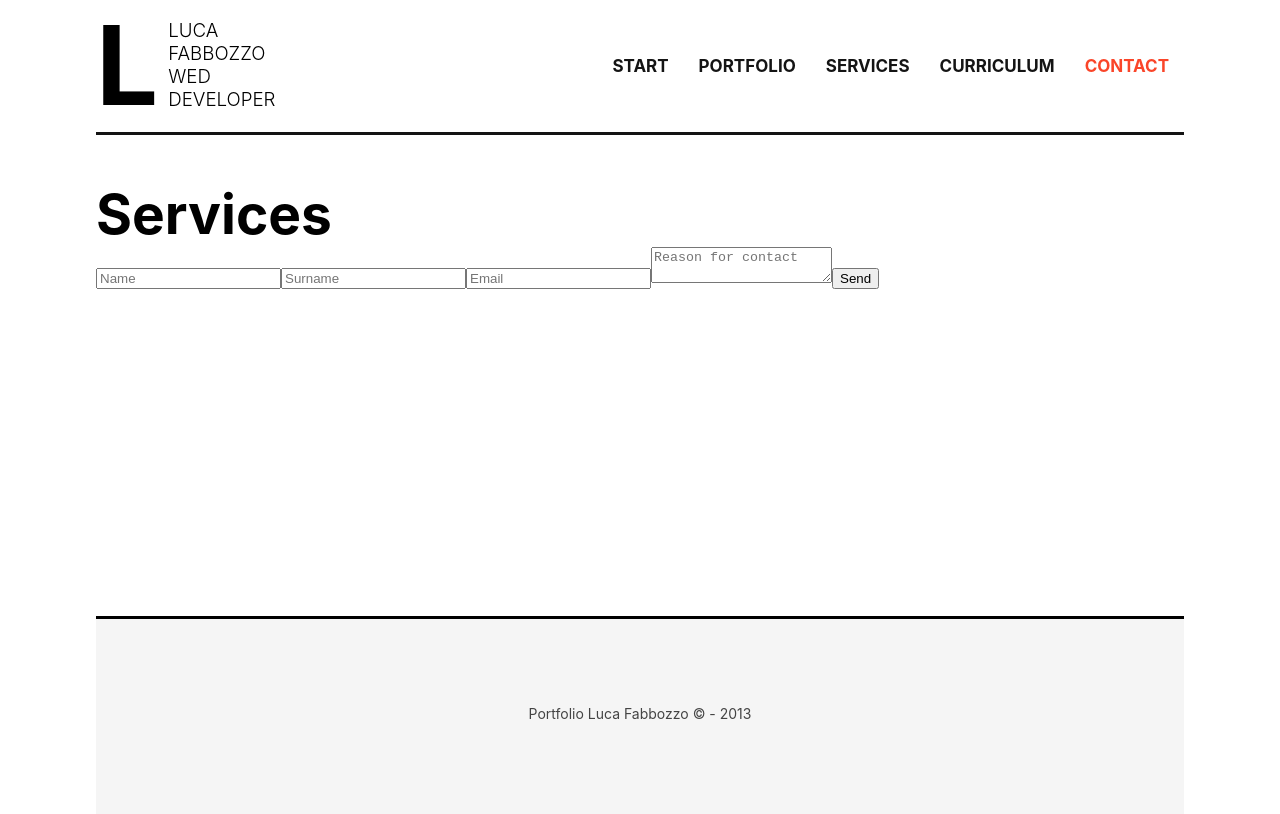
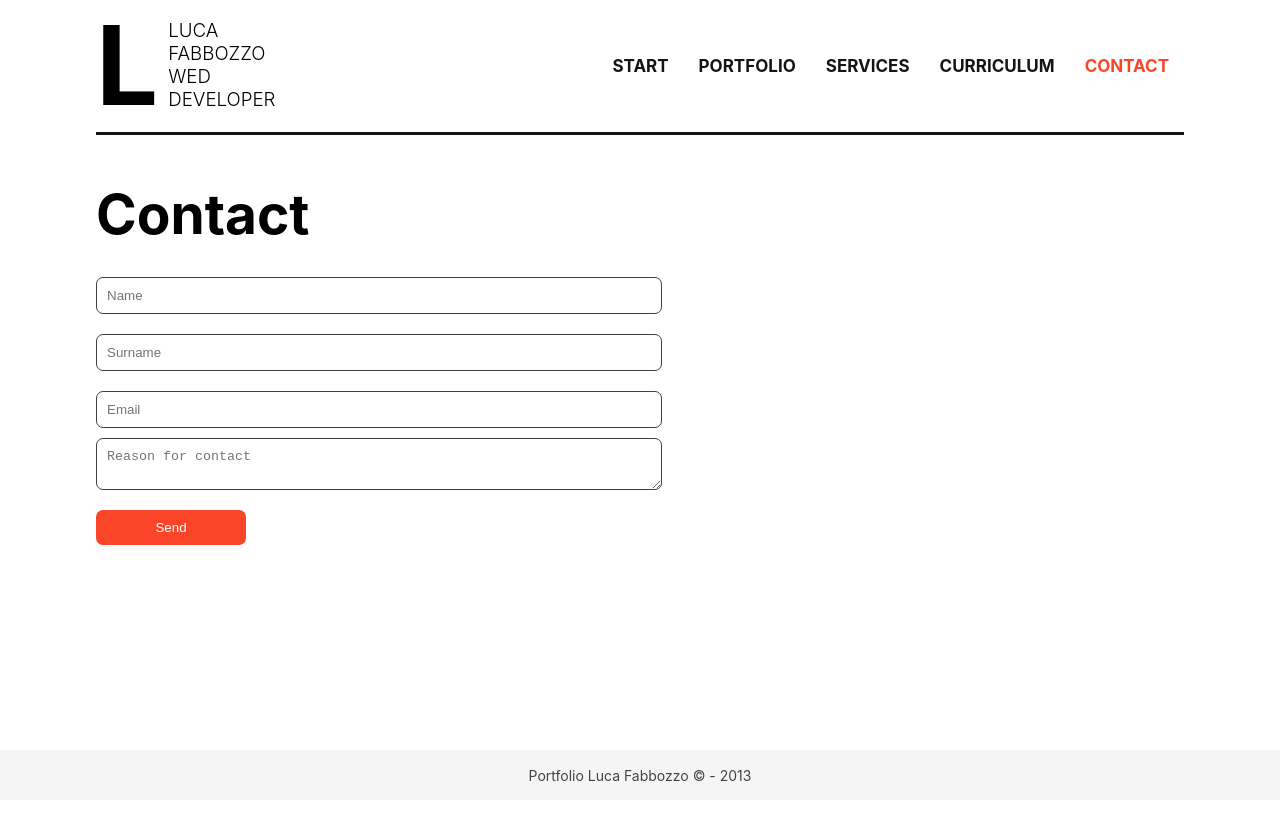
Before and after one commit to LucaFabbozzo/React-portfolio, a React (Create React App) app: page /contact in a window 1280 px wide. Built offline with nearby package versions, Linux system fonts and the light colour scheme.

Commit message:
style contact form and changes into ui

```diff
--- a/src/components/Contact.js
+++ b/src/components/Contact.js
@@ -3,7 +3,7 @@ import React from 'react'
 export const Contact = () => {
   return (
     <div className="page">
-      <h1 className='heading'>Services</h1>
+      <h1 className='heading'>Contact</h1>
 
       <form className="contact" action='mailto:luca@luca.com'>
         <input type="text" placeholder="Name" />
--- /dev/null
+++ b/src/style/_contact.scss
@@ -0,0 +1,33 @@
+form {
+  display: flex;
+  flex-direction: column;
+  align-items: flex-start;
+  margin-top: 20px;
+  margin-bottom: 20px;
+  input {
+    padding: 10px;
+    width: 50%;
+    border-radius: 7px;
+    border: 1px solid #414141;
+    margin-top: 10px;
+    margin-bottom: 10px;
+  }
+  textarea {
+    width: 50%;
+    border-radius: 7px;
+    border: 1px solid #414141;
+    padding: 10px;
+    margin-bottom: 10px;
+  }
+  input[type='submit'] {
+    background-color: #fa4529;
+    width: 150px;
+    border: none;
+    color: white;
+    cursor: pointer;
+    transition: all 300ms;
+    &:hover {
+      background-color: #40a840
+    }
+  }
+}
--- a/src/style/_footer.scss
+++ b/src/style/_footer.scss
@@ -1,14 +1,15 @@
 // footer
 
 footer {
-  line-height: 100px;
-  min-height: 150px;
-  margin-top: 80px;
-  text-align: center;
+  position: fixed;
+  bottom: 0;
+  left: 0;
+  width: 100%;
+  display: flex;
+  align-items: center;
+  justify-content: center;
+  height: 50px;
   font-size: 14px;
-  margin-top: 35px;
-  padding-top: 45px;
-  border-top: 3px solid black;
   background: #f5f5f5;
   color: #444;
 }
--- a/src/style/_start.scss
+++ b/src/style/_start.scss
@@ -1,10 +1,13 @@
 //start
 
 .home {
+  max-width: 80%;
+  margin: 0 auto;
+  height: 100vh;
   h1 {
     font-family: Georgia, 'Times New Roman', Times, serif;
     font-weight: 400;
-    font-size: 60px;
+    font-size: 45px;
     margin-bottom: 0px;
     margin-top: 80px;
 
@@ -16,6 +19,7 @@
   h3 {
     color: #6e6e6e;
     font-weight: lighter;
+    line-height: 30px;
   }
 
   a {
@@ -25,6 +29,7 @@
     background-color: #fa4529;
     text-decoration: none;
     transition: all 300ms;
+    margin-left: 10px;
 
     &:hover {
       background-color: #40a840;
--- a/src/style/general.scss
+++ b/src/style/general.scss
@@ -1,5 +1,6 @@
 @import './header';
 @import './footer';
+@import './contact';
 @import './start';
 
 
```
